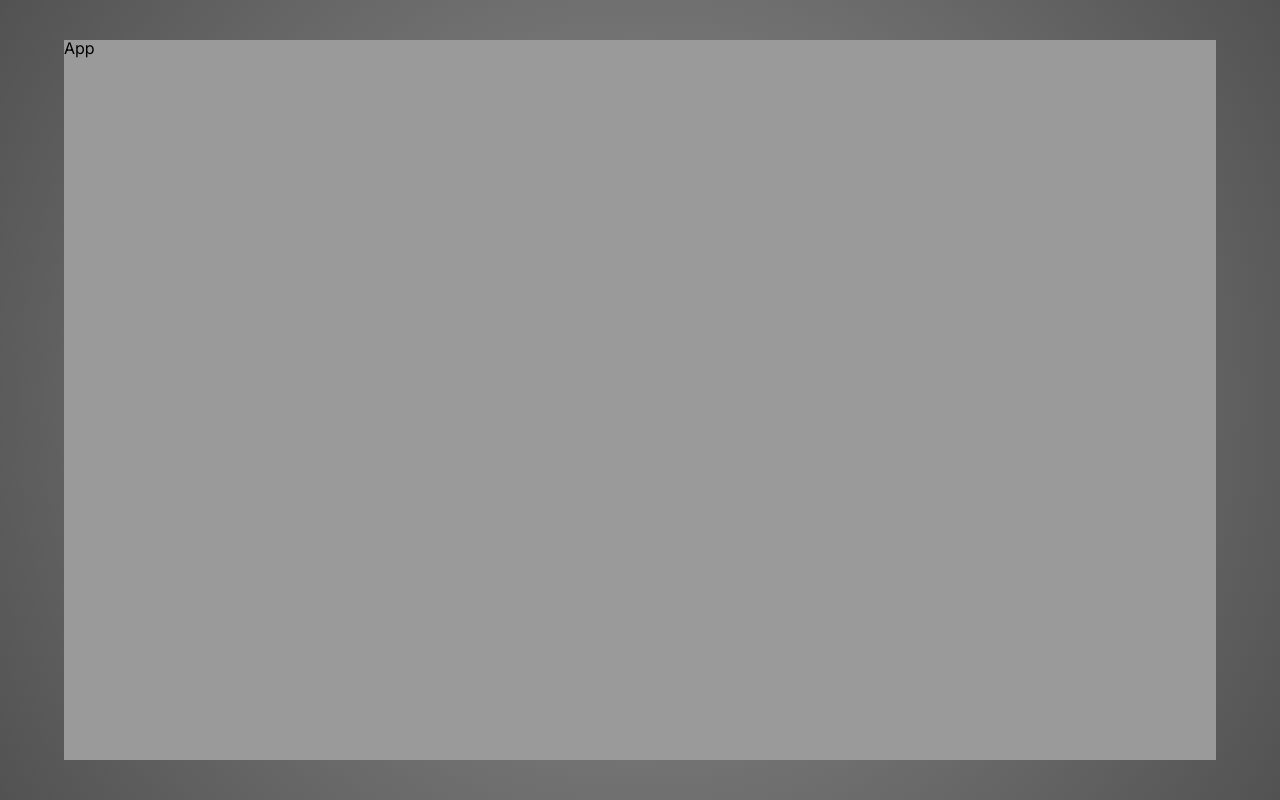
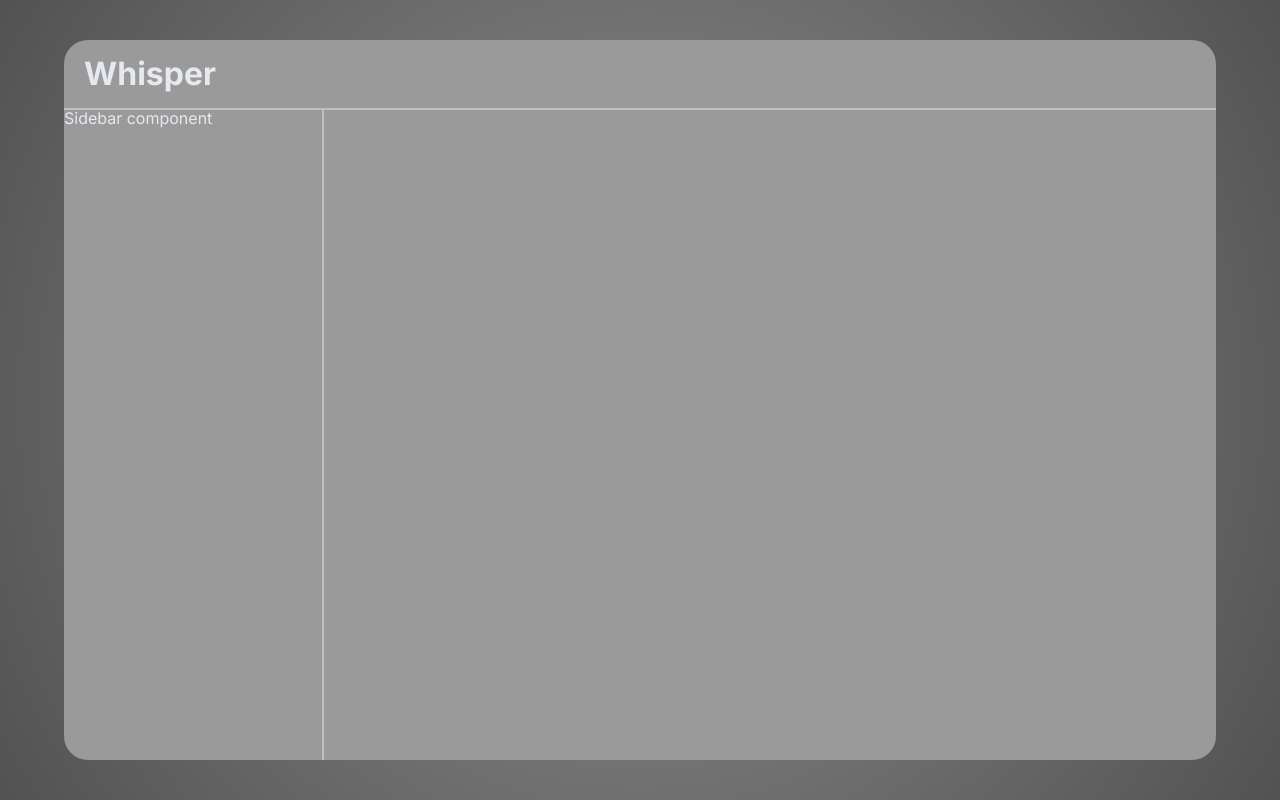
Before and after one commit to DimaJun/whisper, a React app: page / in a window 1280 px wide. Built offline with nearby package versions, Linux system fonts and the light colour scheme.

Commit message:
added: types for .module.scss; Header, Sidebar components; app layout (grid); classNames helper;

```diff
--- a/src/app/App.tsx
+++ b/src/app/App.tsx
@@ -1,5 +1,12 @@
+import { Header } from '@/widgets/Header';
+import { Sidebar } from '@/widgets/Sidebar';
+
 export function App() {
-    return (
-        <div className='app'>App</div>
-    )
+	return (
+		<div className='app'>
+			<Header />
+			<Sidebar />
+			<div className='content'></div>
+		</div>
+	);
 }
--- a/src/app/styles/main.scss
+++ b/src/app/styles/main.scss
@@ -15,6 +15,7 @@
   font-family: var(--font-family-primary), sans-serif;
   font-size: var(--font-size-m);
   background: var(--color-body-bg);
+  color: var(--color-text-primary);
 }
 
 .app {
@@ -22,4 +23,19 @@
   height: 90%;
 
   background-color: var(--color-app-bg);
+  border-radius: 24px;
+
+  display: grid;
+  grid-template-rows: var(--header-height) repeat(4, 1fr);
+  grid-template-columns: var(--sidebar-width) repeat(4, 1fr);
+  grid-template-areas:
+          "header header header header header"
+          "sidebar content content content content"
+          "sidebar content content content content"
+          "sidebar content content content content"
+          "sidebar content content content content";
 }
+
+.content {
+  grid-area: content;
+}
--- a/src/app/styles/variables/global.scss
+++ b/src/app/styles/variables/global.scss
@@ -26,6 +26,9 @@
 	--color-hover-bg: #1e2535;
 
 	/* ===== Borders ===== */
-	--color-border-primary: #2a3142;
-	--color-border-secondary: #343c52;
+	--color-border-primary: #bfbfbf;
+
+	/* ===== Section sizes ===== */
+	--header-height: 70px;
+	--sidebar-width: 260px;
 }
--- /dev/null
+++ b/src/shared/helpers/classNames/classNames.ts
@@ -0,0 +1,11 @@
+export type Mods = Record<string, boolean>;
+
+export function classNames(mainCls: string, mods: Mods = {}, extraClasses: string[] = []): string {
+	return [
+		mainCls,
+		...Object.entries(mods)
+			.filter(([_, value]) => Boolean(value))
+			.map(([className]) => className),
+		...extraClasses.filter(Boolean)
+	].join(' ')
+}
--- /dev/null
+++ b/src/widgets/Header/index.ts
@@ -0,0 +1 @@
+export { Header } from './ui/Header';
--- /dev/null
+++ b/src/widgets/Header/ui/Header.module.scss
@@ -0,0 +1,13 @@
+.Header {
+  grid-area: header;
+  border-bottom: 2px solid var(--color-border-primary);
+  padding: 10px 20px;
+
+  display: flex;
+  align-items: center;
+}
+
+.logo {
+  font-size: var(--font-size-xxl);
+  font-weight: 700;
+}
--- /dev/null
+++ b/src/widgets/Header/ui/Header.tsx
@@ -0,0 +1,11 @@
+import s from './Header.module.scss';
+
+import {classNames} from "@/shared/helpers/classNames/classNames";
+
+export function Header () {
+  return (
+    <div className={classNames(s.Header, {}, [])}>
+      <p className={s.logo}>Whisper</p>
+    </div>
+  );
+}
--- /dev/null
+++ b/src/widgets/Sidebar/index.ts
@@ -0,0 +1 @@
+export { Sidebar } from './ui/Sidebar';
--- /dev/null
+++ b/src/widgets/Sidebar/ui/Sidebar.module.scss
@@ -0,0 +1,4 @@
+.Sidebar {
+  grid-area: sidebar;
+  border-right: 2px solid var(--color-border-primary);
+}
--- /dev/null
+++ b/src/widgets/Sidebar/ui/Sidebar.tsx
@@ -0,0 +1,11 @@
+import s from './Sidebar.module.scss';
+
+import {classNames} from "@/shared/helpers/classNames/classNames";
+
+export function Sidebar () {
+  return (
+    <div className={classNames(s.Sidebar, {}, [])}>
+      Sidebar component
+    </div>
+  );
+}
```
Also changed, not shown: src/app/types/types.d.ts (added, +8 -0 lines).
